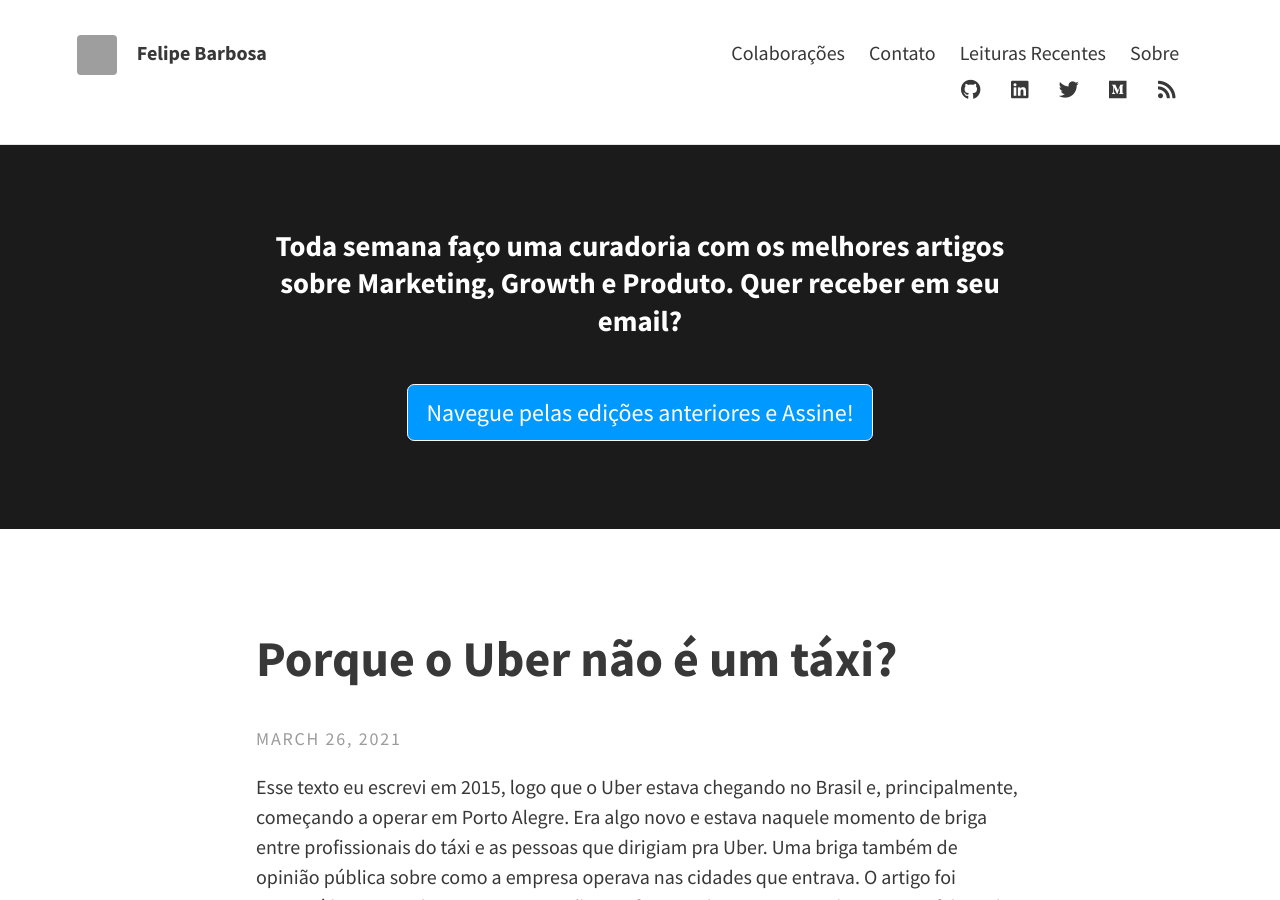
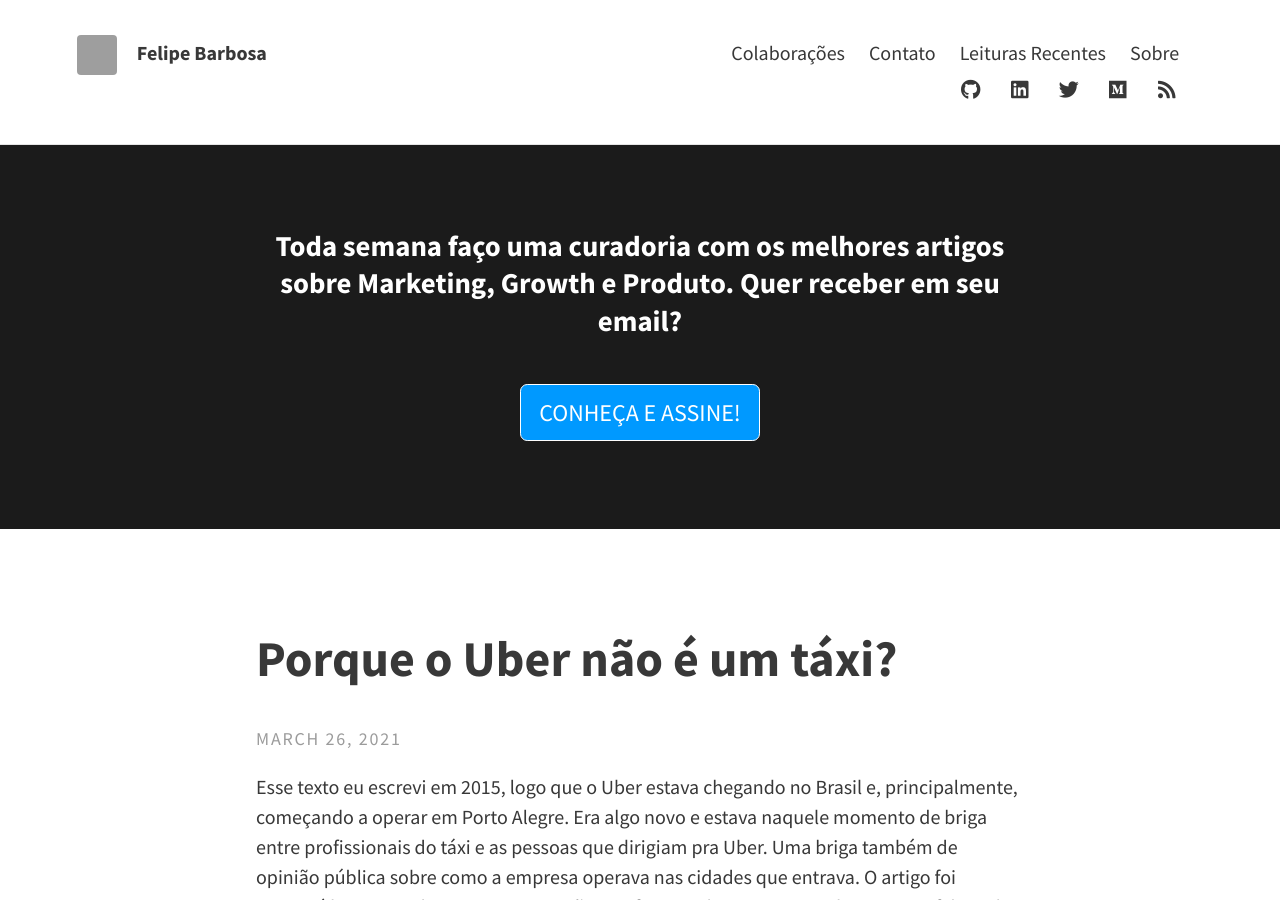
Before and after one commit to felipecbarbosa/felipecbarbosa.github.io, a Jekyll site: the page built from index.html, in a window 1280 px wide and 900 px high. Built offline with Jekyll 4.4.1, drawn with Linux system fonts in a browser that asks for light colours; nearby versions of some CDN libraries; the list of posts is cut into pages by our own code; comment, search, counter and statistics services are not loaded; grey boxes are pictures that could not be loaded.

Commit message:
Changed cta button

```diff
--- a/_config.yml
+++ b/_config.yml
@@ -17,7 +17,7 @@ theme_settings:
   # Header and footer text
   header_text: >
     <h2 style="color: #ffffff; font-size: 1.2em;">Toda semana faço uma curadoria com os melhores artigos sobre Marketing, Growth e Produto. Quer receber em seu email?</h2>
-    <a class="button" style="color: #ffffff; background-color: #0099ff;" onclick="analytics.track('clicked-curadoria-button') "href="https://curadoria.felipebarbosa.me/" target="_blank">Navegue pelas edições anteriores e Assine!</a>
+    <a class="button" style="color: #ffffff; background-color: #0099ff;" onclick="analytics.track('clicked-curadoria-button') "href="https://curadoria.felipebarbosa.me/" target="_blank">CONHEÇA E ASSINE!</a>
 
   header_text_feature_image:
   footer_text: >
```
